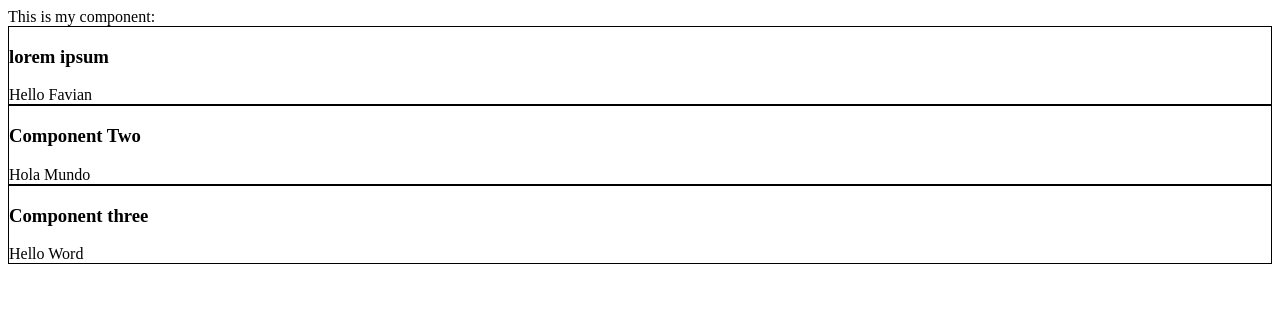
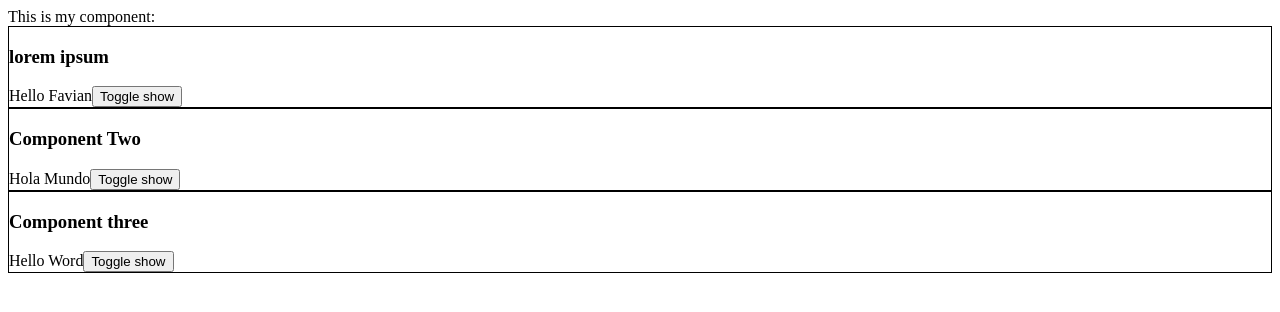
Before and after one commit to falexramos/react, a React (Create React App) app in the folder myappone/: page / in a window 1280 px wide. Shown: the top 312 px of the page. Built offline with nearby package versions, Linux system fonts and the light colour scheme.

Commit message:
Manejando estados "state"

```diff
--- a/myappone/src/App.js
+++ b/myappone/src/App.js
@@ -1,7 +1,7 @@
 import React from 'react';
 import './App.css';
 
-function Helloword( props){
+/* function Helloword( props){
   return(
   <div id="hello">
     <h3>{props.subtitle}</h3>
@@ -9,8 +9,37 @@
 
   </div>
   )
+} */
+
+class Helloword extends React.Component{
+
+  state={
+    show:true
+  }
+
+  toggleshow = () => {
+    this.setState({show : !this.state.show})
+  }
+  render () {
+    if (this.state.show){
+      return (
+        <div id="hello">
+          <h3>{this.props.subtitle}</h3>
+          {this.props.mytext}
+          <button onClick={this.toggleshow }> Toggle show </button>
+        </div>
+      )
+    } else{
+      return <h1>
+      there are not elements
+      <button onClick={this.toggleshow}>
+        Toggle show
+      </button>
+      </h1>
+    }
+
+  }
 }
-
 
 function App() {
   return (
```
